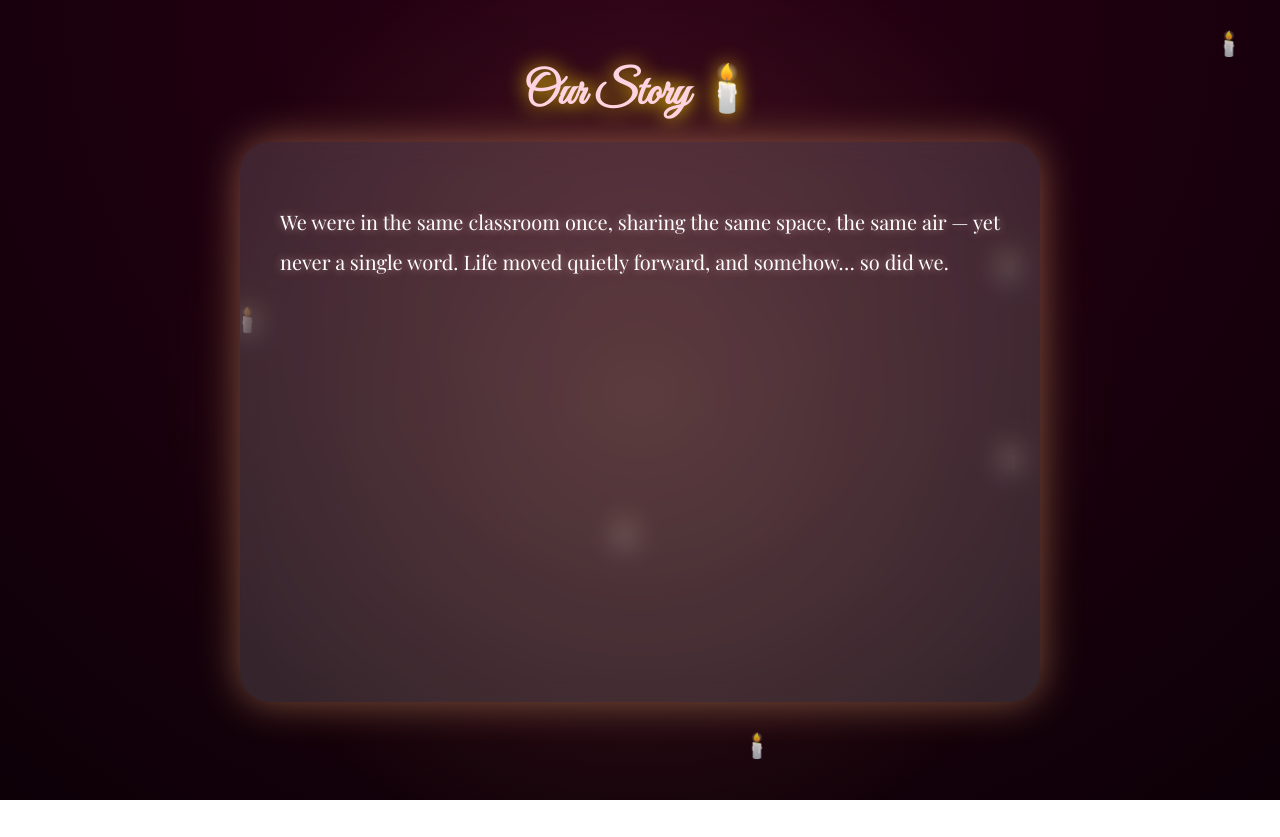
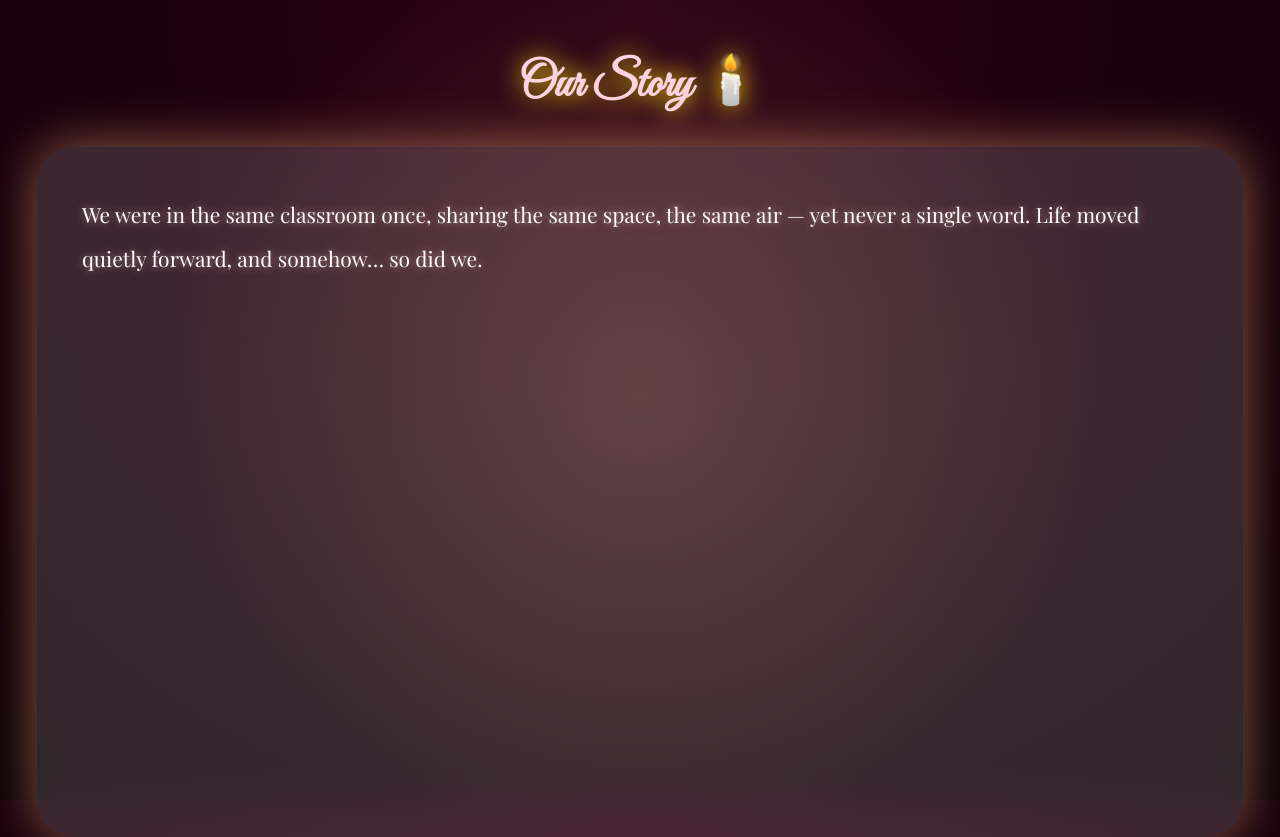
Before and after one commit to singhaastha3103-boop/Valentine, a plain HTML site: page index.html in a window 1280 px wide. Both pictures are taken after a click on the button "Begin ✨". Before the commit the page ends 800 px from the top, so only its background shows below. Drawn offline with nearby package versions, Linux system fonts and the light colour scheme.

Commit message:
Update index.html

```diff
--- a/index.html
+++ b/index.html
@@ -1,4 +1,3 @@
-
 <!DOCTYPE html>
 <html lang="en">
 <head>
@@ -13,7 +12,6 @@ margin:0;
 font-family:'Playfair Display',serif;
 background:radial-gradient(circle at top,#2b0015,#0d0007);
 min-height:100vh;
-text-align:center;
 color:#fff;
 overflow:hidden;
 }
@@ -24,84 +22,76 @@ content:"";
 position:fixed;
 top:0;left:0;
 width:100%;height:100%;
-background:radial-gradient(circle at center,rgba(255,180,120,0.18),transparent 65%);
+background:radial-gradient(circle at center,rgba(255,180,120,0.2),transparent 65%);
 animation:flicker 3s infinite alternate;
 pointer-events:none;
 }
 @keyframes flicker{
 from{opacity:0.6;}
-to{opacity:0.9;}
+to{opacity:0.95;}
 }
 
 h1{
 font-family:'Great Vibes',cursive;
-font-size:46px;
+font-size:48px;
 color:#ffd6e8;
-text-shadow:0 0 20px gold;
-margin-bottom:20px;
+text-shadow:0 0 25px gold;
+text-align:center;
 }
 
 .section{
 display:none;
-padding:30px;
-animation:fade 1.5s;
+padding:20px;
+height:100vh;
+box-sizing:border-box;
 }
 
-@keyframes fade{
-from{opacity:0; transform:translateY(20px);}
-to{opacity:1;}
-}
-
-/* BIG READING CARD */
+/* VERY BIG READING CARD */
 .card{
-background:rgba(255,255,255,0.14);
-backdrop-filter:blur(14px);
-border-radius:30px;
-padding:40px;
-box-shadow:0 0 40px rgba(255,180,120,0.45);
-max-width:720px;
-min-height:60vh;
-margin:20px auto;
+background:rgba(255,255,255,0.15);
+backdrop-filter:blur(16px);
+border-radius:35px;
+padding:45px;
+box-shadow:0 0 50px rgba(255,180,120,0.5);
+width:90%;
+height:75vh;              /* BIG HEIGHT */
+margin:0 auto;
 overflow-y:auto;
 }
 
 /* STORY TEXT */
 #lyrics{
-font-size:20px;
-line-height:2;
+font-size:21px;
+line-height:2.1;
 text-align:left;
 text-shadow:0 0 8px rgba(255,200,200,0.6);
+}
+
+/* paragraph spacing */
+.story-para{
+margin-bottom:35px;
 opacity:0;
-transition:opacity 1.5s;
+animation:fadeIn 2s forwards;
+}
+
+@keyframes fadeIn{
+to{opacity:1;}
 }
 
 button{
-padding:14px 30px;
-margin:12px;
-border-radius:30px;
+padding:15px 35px;
+border-radius:35px;
 border:none;
 background:linear-gradient(to right,#ff5fa2,#ffb3d9);
 color:white;
-font-size:17px;
+font-size:18px;
 cursor:pointer;
-box-shadow:0 0 20px rgba(255,200,150,0.6);
+box-shadow:0 0 25px rgba(255,200,150,0.6);
 transition:0.4s;
 }
 button:hover{
 transform:scale(1.1);
-box-shadow:0 0 35px gold;
-}
-
-.heart{
-position:absolute;
-font-size:24px;
-animation:float 6s infinite;
-opacity:0.8;
-}
-
-@keyframes float{
-0%{transform:translateY(0);}
-100%{transform:translateY(-120vh);}
+box-shadow:0 0 40px gold;
 }
 
 .firework{
@@ -116,27 +106,17 @@ pointer-events:none;
 
 <body>
 
-<script>
-for(let i=0;i<18;i++){
-let h=document.createElement("div");
-h.className="heart";
-h.innerText="🕯️";
-h.style.left=Math.random()*100+"%";
-h.style.top=Math.random()*100+"%";
-h.style.animationDuration=4+Math.random()*6+"s";
-document.body.appendChild(h);
-}
-</script>
-
 <!-- HOME -->
 <div id="home" class="section" style="display:block;">
 <h1>For You, Rohan ❤️</h1>
-<div class="card" style="min-height:auto;">
-<p style="font-size:20px;">
-This is not just a website.<br>
-It’s a feeling I wanted you to experience… 🌙
+<div class="card" style="height:auto;">
+<p style="font-size:22px; text-align:center;">
+This isn’t something to scroll through.<br>
+It’s something to stay with… 🕯️
 </p>
+<div style="text-align:center; margin-top:30px;">
 <button onclick="startJourney()">Begin ✨</button>
+</div>
 </div>
 </div>
 
@@ -144,27 +124,27 @@ It’s a feeling I wanted you to experience… 🌙
 <div id="story" class="section">
 <h1>Our Story 🕯️</h1>
 <div class="card">
-<p id="lyrics"></p>
+<div id="lyrics"></div>
 </div>
 </div>
 
-<!-- MUSIC -->
+<!-- AUDIO -->
 <audio id="song" loop>
 <source src="romantic.mp3" type="audio/mpeg">
 </audio>
 
-<!-- FINAL QUESTION -->
+<!-- FINAL -->
 <div id="final" class="section">
 <h1>One Last Question 💍</h1>
-<div class="card" style="min-height:auto;">
-<p style="font-size:22px; line-height:1.8;">
+<div class="card" style="height:auto; text-align:center;">
+<p style="font-size:24px; line-height:1.8;">
 Will you be my second…<br>
 and forever Valentine,<br>
 <b>Rohan</b>? 💖
 </p>
 <button onclick="yesLove()">YES 💕</button>
 </div>
-<p id="finalMsg"></p>
+<p id="finalMsg" style="text-align:center;"></p>
 </div>
 
 <script>
@@ -173,7 +153,7 @@ document.querySelectorAll('.section').forEach(s=>s.style.display="none");
 document.getElementById(id).style.display="block";
 }
 
-/* PARAGRAPH STORY */
+/* STORY PARAGRAPHS (ACCUMULATING) */
 const storyLines = [
 "We were in the same classroom once, sharing the same space, the same air — yet never a single word. Life moved quietly forward, and somehow… so did we.",
 
@@ -194,27 +174,29 @@ const storyLines = [
 
 function startJourney(){
 show("story");
-let song=document.getElementById("song");
-song.play();
+document.getElementById("song").play();
 
-let box=document.getElementById("lyrics");
-let delay=0;
+const box = document.getElementById("lyrics");
+box.innerHTML = "";
 
-storyLines.forEach(paragraph=>{
+let delay = 0;
+storyLines.forEach(text=>{
 setTimeout(()=>{
-box.style.opacity=0;
-setTimeout(()=>{
-box.innerHTML = paragraph;
-box.scrollTop = 0;
-box.style.opacity=1;
-},800);
-},delay);
-delay += 8500; // slow reading time
+let p = document.createElement("div");
+p.className = "story-para";
+p.innerText = text;
+box.appendChild(p);
+
+/* auto scroll down */
+box.parentElement.scrollTop = box.parentElement.scrollHeight;
+}, delay);
+
+delay += 6000;   // time to read each paragraph
 });
 
 setTimeout(()=>{
 show("final");
-},delay + 4000);
+}, delay + 5000);
 }
 
 /* FIREWORKS */
@@ -237,8 +219,7 @@ setTimeout(()=>f.remove(),1000);
 }
 
 function yesLove(){
-document.getElementById("finalMsg").innerText=
-"Forever begins here… 💖";
+document.getElementById("finalMsg").innerText="Forever begins here… 💖";
 for(let i=0;i<6;i++){
 setTimeout(()=>{
 createFirework(Math.random()*innerWidth,Math.random()*innerHeight);
```
